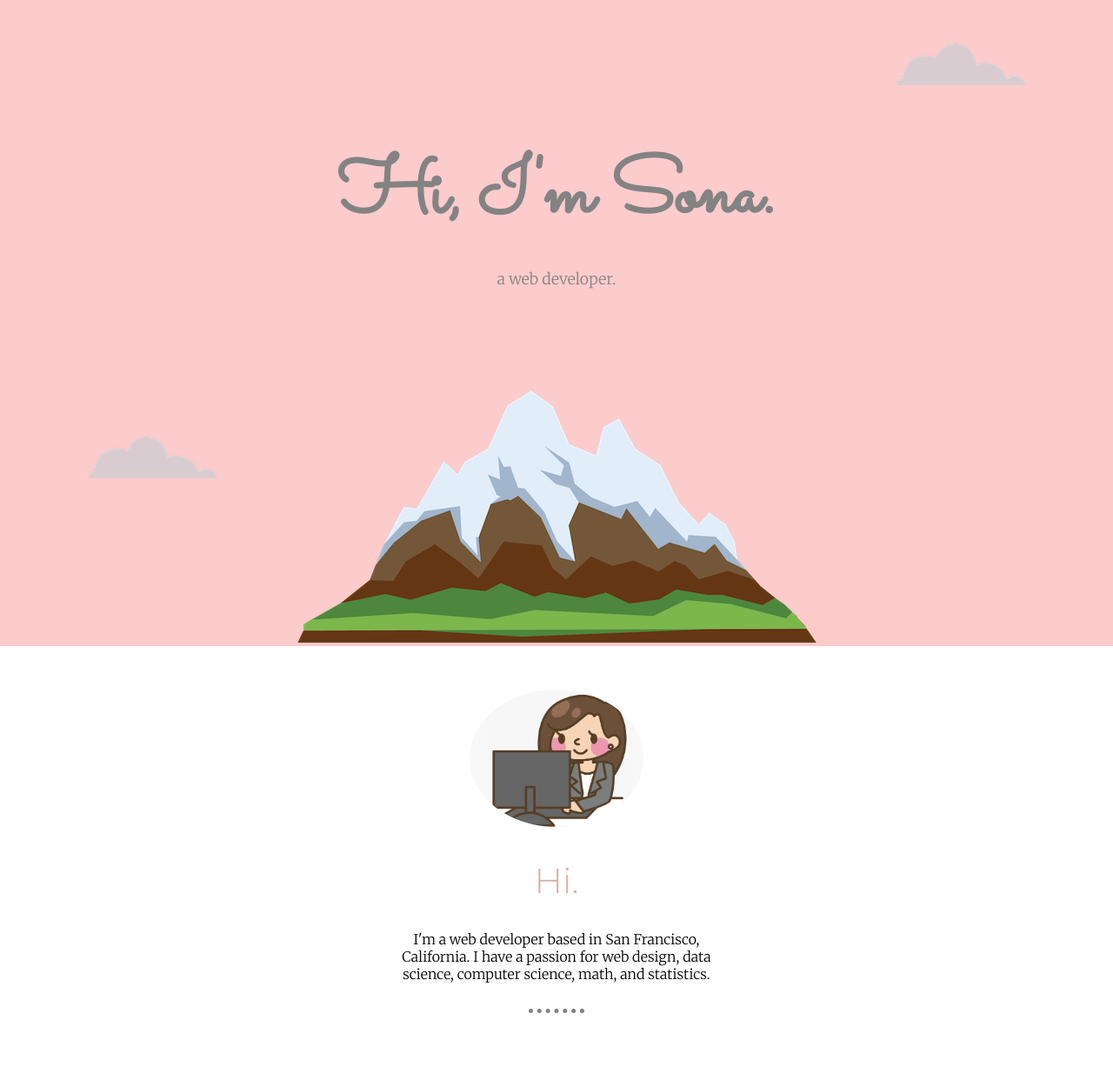
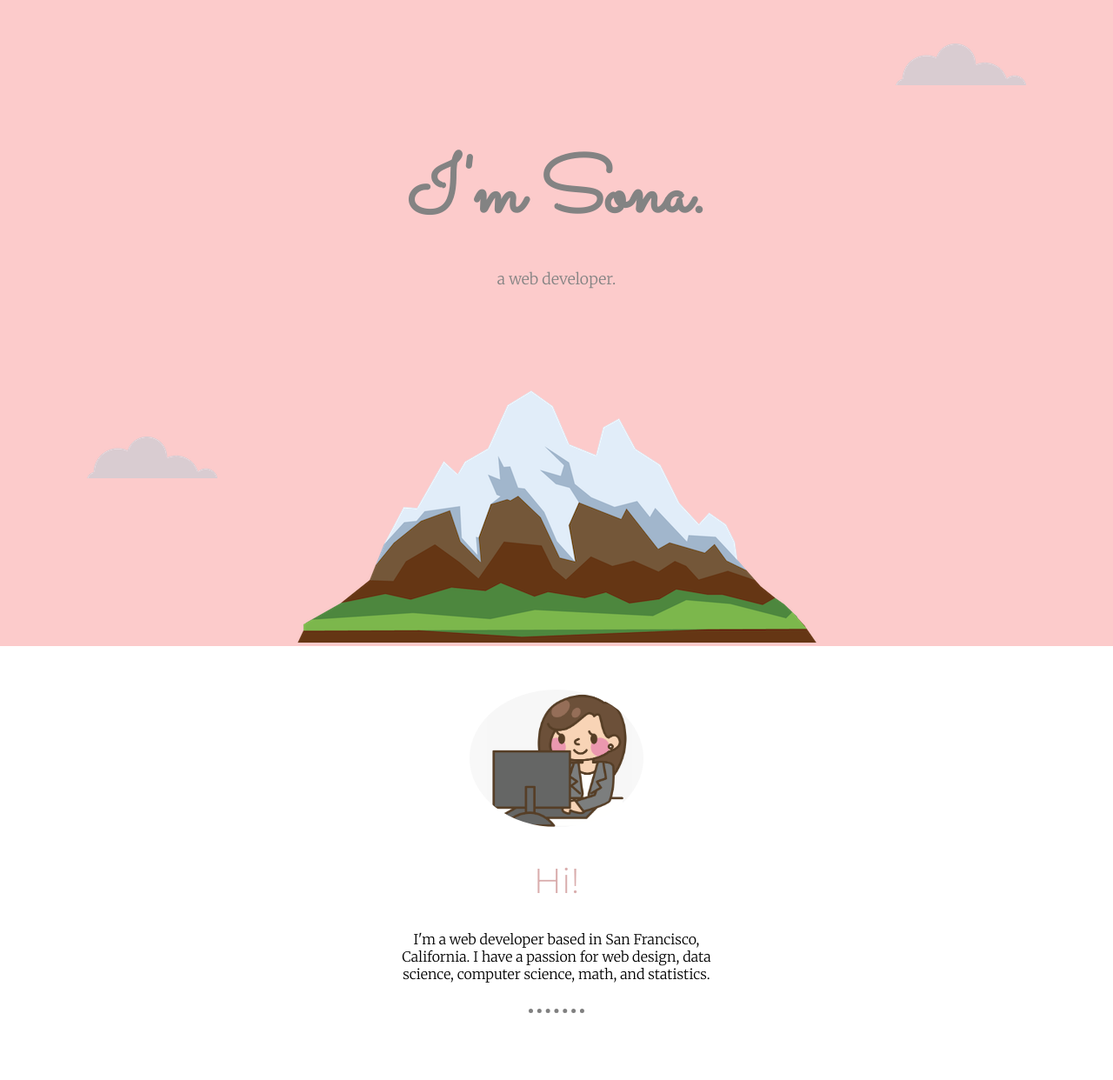
Before and after one commit to sonamanvelyan/Personal-Website, a plain HTML site: page index.html in a window 1280 px wide. Shown: the top 1242 px of the page at 87% size. Drawn offline with Linux system fonts and the light colour scheme.

Commit message:
Update index.html

```diff
--- a/index.html
+++ b/index.html
@@ -10,7 +10,7 @@
   <body>
   <div class="top-container">
     <img class="top-cloud" src="images/cloud.png" alt="cloud-img">
-    <h1>Hi, I'm Sona.</h1>
+    <h1>I'm Sona.</h1>
     <p class = "web-designer">a web developer.</p>
     <img class="bottom-cloud" src="images/cloud.png" alt="cloud-img">
     <img src="images/mountain.png" alt="mountain-img">
@@ -18,7 +18,7 @@
   <div class="middle-container">
     <div class="profile">
       <img class="pic" src="images/girl_typing.png" alt="girl-img">
-      <h2>Hi.</h2>
+      <h2>Hi!</h2>
       <p class = "intro">I'm a web developer based in San Francisco, California. I have a passion for web design, data science, computer science, math, and statistics.</p>
     </div>
     <hr>
@@ -40,7 +40,7 @@
       <img class="pic" src="images/redphone.png" alt="">
       <h2>Get In Touch</h2>
       <h3>Let's talk!</h3>
-      <p class = "contact-message">I'm currently available for freelance work and I can help you with your projects!</p>
+      <p class = "contact-message">I'm currently available for freelance work and I can help you with your projects.</p>
       <a class="btn" href="mailto:sonamanvelyan@yahoo.com">CONTACT ME</a>
     </div>
   </div>
```
